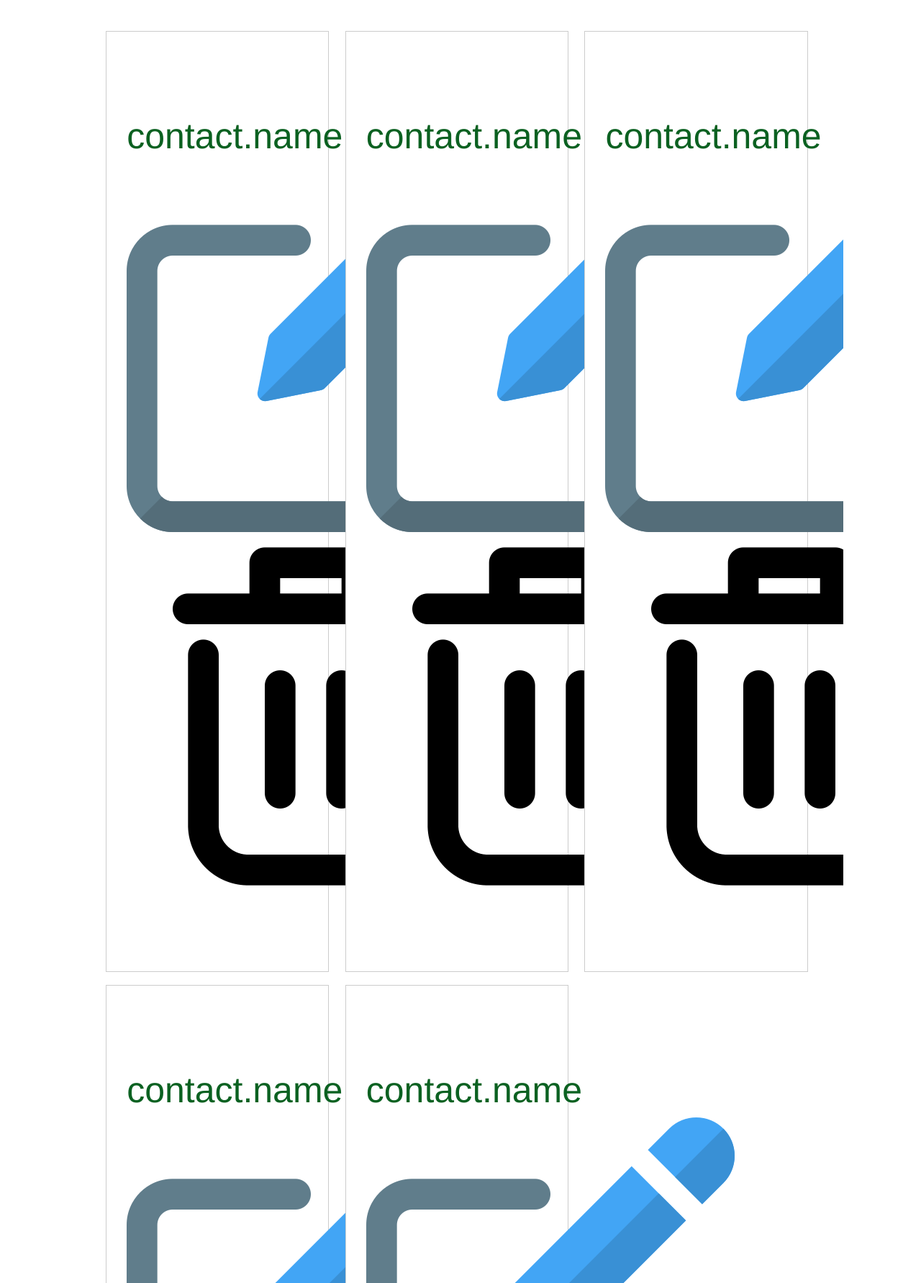
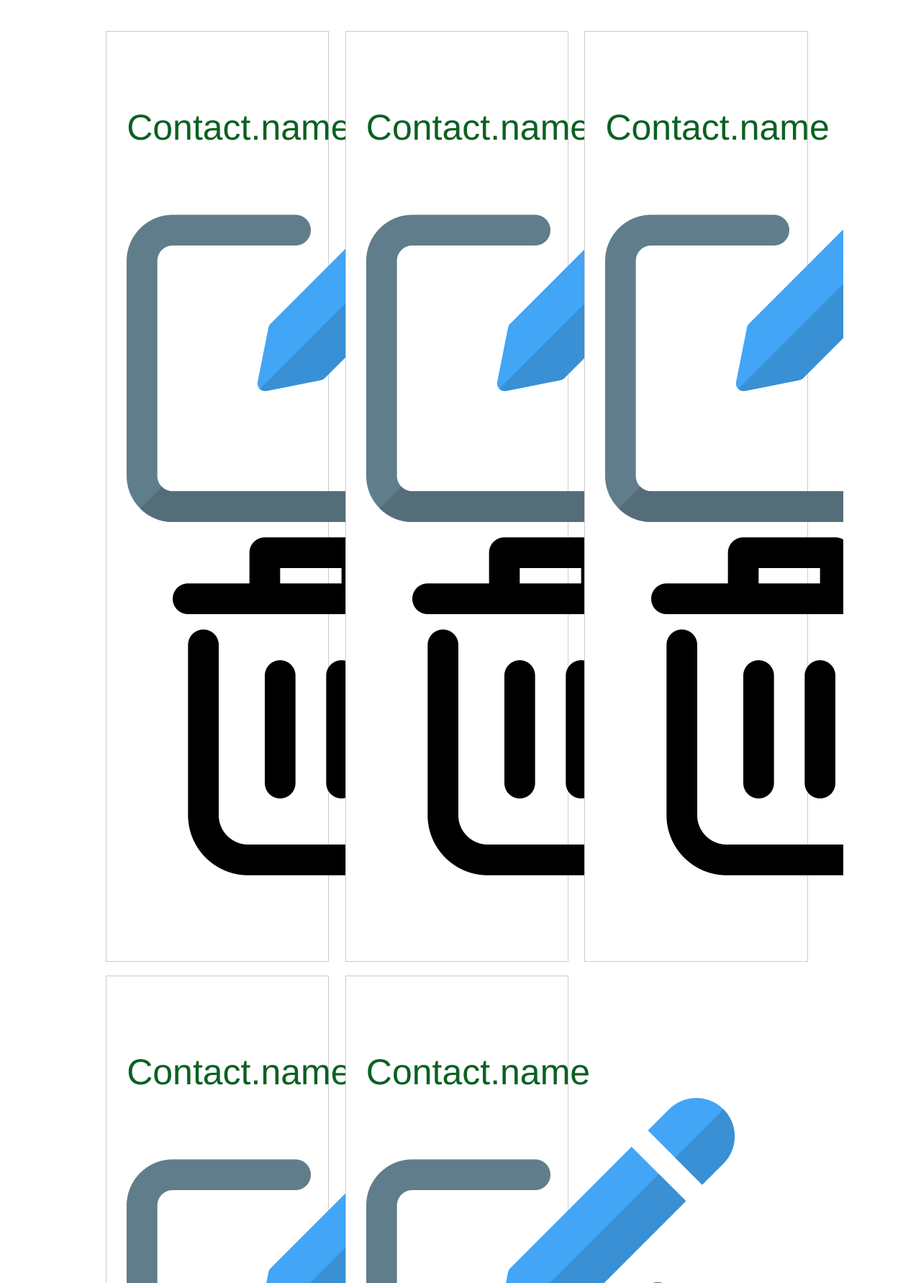
Before and after one commit to intentdoor/django-pro, a Django app: page / in a window 1280 px wide. Shown: the part 113-1895 px from the top of the page at 72% size. Run offline with Django 5.2, Linux system fonts and the light colour scheme; data comes from the database, SQL or seed files in the repository; both versions use the stored data as it was after the commit; some libraries are stand-ins or nearby versions.

Commit message:
arrumando algumas coisas

```diff
--- a/mycontacts/templates/mycontacts/show.html
+++ b/mycontacts/templates/mycontacts/show.html
@@ -8,7 +8,7 @@
     {% for contact in contacts %}
     <li>
         <div>
-            <h2 class="name"><a href='/detalhes_contato'> contact.name </a></h2>
+            <div class="name"><a href='/detalhes_contato'> Contact.name </a></div>
             <div><a href="editar_contato.html" ><img src="img/editarimagem.png" alt=""></a></div>
             <div><a href=""><img src="img/excluirimagem.png" alt=""></a></div>
 
```
Also changed, not shown: db.sqlite3.
